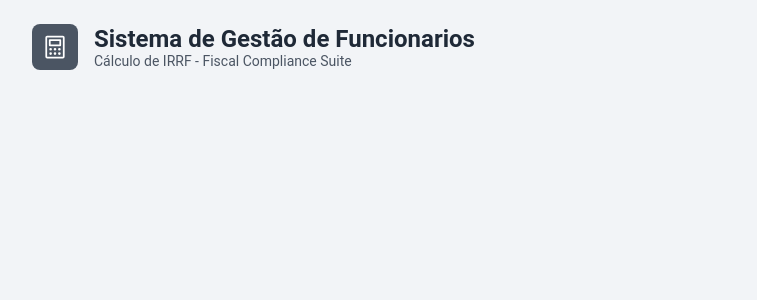
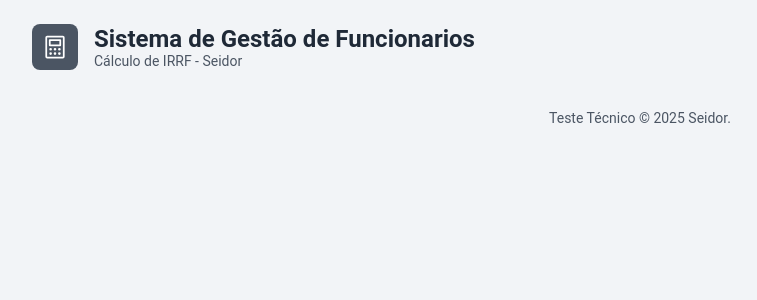
Before and after one commit to GustavoJorgge/irrf-manager, a React (Vite) app: page / in a window 1280 px wide. Shown: the top 300 px of the page, without its empty margins (0-757 px from the left). Built offline with nearby package versions, Linux system fonts and the light colour scheme.

Commit message:
feat: Footer e Preparo de Layout

```diff
--- a/src/App.tsx
+++ b/src/App.tsx
@@ -1,7 +1,8 @@
 import { ThemeProvider } from 'styled-components'
 import { defaultTheme } from './styles/theme/default'
 import { GlobalStyle } from './styles/global'
-import { Header } from './components/Header'
+import { Header } from './layout/Header'
+import { Footer } from './layout/footer'
 
 export function App() {
 
@@ -9,6 +10,7 @@ export function App() {
     <ThemeProvider theme={defaultTheme}>
       <GlobalStyle />
       <Header />
+      <Footer />
     </ThemeProvider>
   )
 }
--- a/src/components/Header/index.tsx
+++ b/src/layout/Header/index.tsx
@@ -9,7 +9,7 @@ export function Header(){
             </IconWrapper>
             <ContentContainer>
                 <Title>Sistema de Gestão de Funcionarios</Title>
-                <Subtitle>Cálculo de IRRF - Fiscal Compliance Suite</Subtitle>
+                <Subtitle>Cálculo de IRRF - Seidor</Subtitle>
             </ContentContainer>
         </HeaderContainer>
     )
--- /dev/null
+++ b/src/layout/footer/index.tsx
@@ -0,0 +1,9 @@
+import { FooterContainer } from "./styles";
+
+export function Footer(){
+    return(
+        <FooterContainer>
+            <p>Teste Técnico © 2025 Seidor.</p>
+        </FooterContainer>
+    )
+}
--- /dev/null
+++ b/src/layout/footer/styles.ts
@@ -0,0 +1,10 @@
+import styled from "styled-components";
+
+export const FooterContainer = styled.footer`
+    display: flex;
+    align-items: center;
+    color: ${(props) => props.theme['gray-600']};
+    font-size: 0.875rem;
+    justify-content: center;
+    padding: 1rem 0;
+`;
```
Also changed, not shown: src/layout/Header/styles.ts (renamed from src/components/Header/styles.ts).
